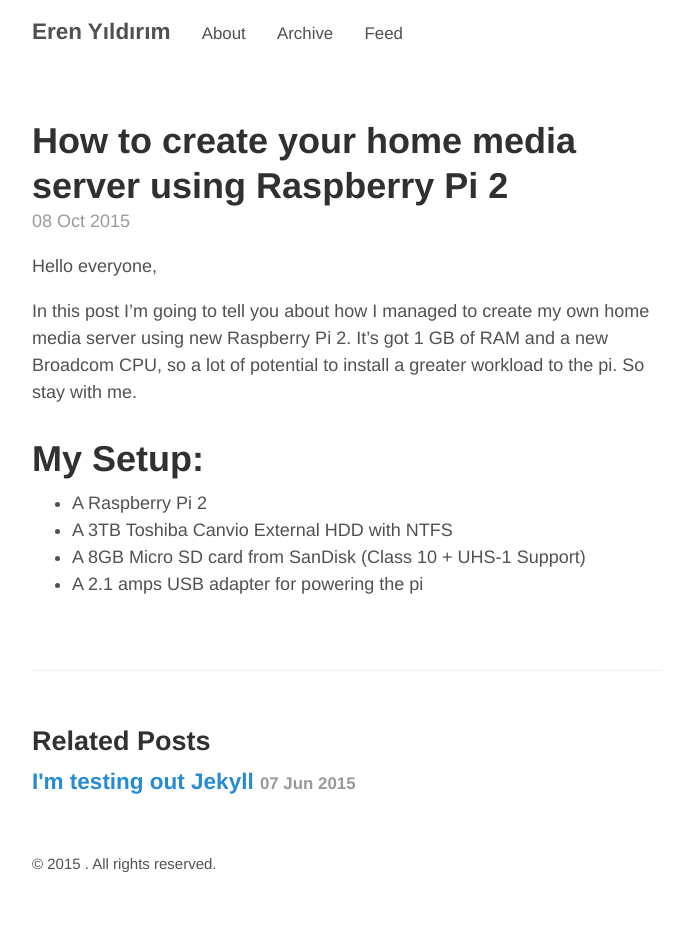
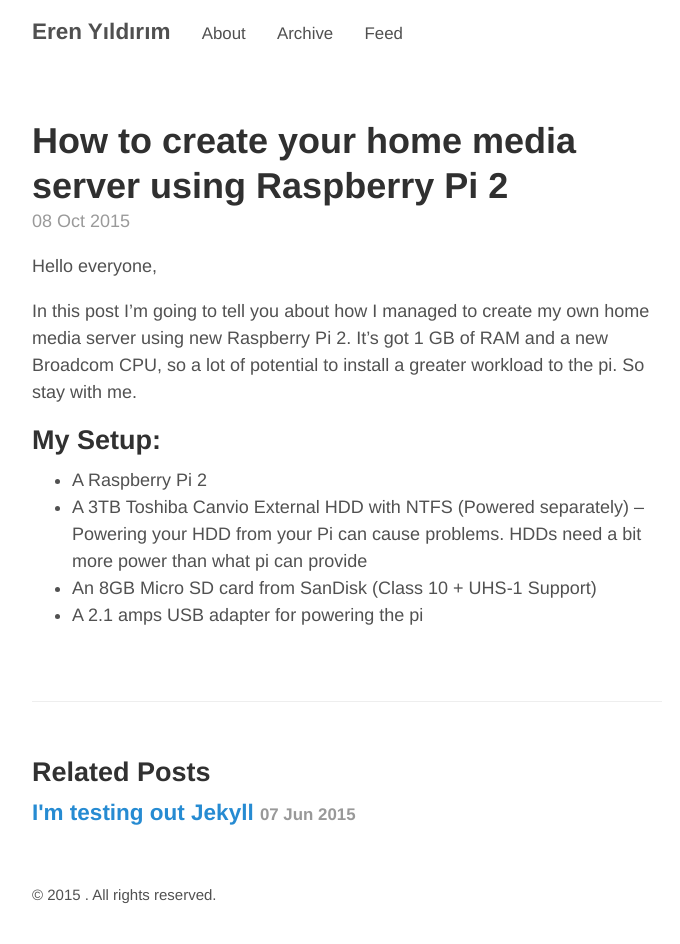
Before and after one commit to ernyldrm/ernyldrm.github.io, a Jekyll site: the page built from _posts/2015-10-08-home-media-server-with-raspberry-pi.md, in a window 1280 px wide. Shown: the whole page, without its empty margins (293-973 px from the left). Built offline with Jekyll 4.4.1, drawn with Linux system fonts in a browser that asks for light colours; before the commit the page ends 913 px from its top, so only the background shows below that.

Commit message:
new post beginning

```diff
--- a/_posts/2015-10-08-home-media-server-with-raspberry-pi.md
+++ b/_posts/2015-10-08-home-media-server-with-raspberry-pi.md
@@ -10,9 +10,10 @@ Hello everyone,
 In this post I'm going to tell you about how I managed to create my own home media server using new Raspberry Pi 2.
 It's got 1 GB of RAM and a new Broadcom CPU, so a lot of potential to install a greater workload to the pi. So stay with me.
 
-# My Setup:
+## My Setup:
 
 - A Raspberry Pi 2
-- A 3TB Toshiba Canvio External HDD with NTFS
-- A 8GB Micro SD card from SanDisk (Class 10 + UHS-1 Support)
+- A 3TB Toshiba Canvio External HDD with NTFS (Powered separately)
+-- Powering your HDD from your Pi can cause problems. HDDs need a bit more power than what pi can provide
+- An 8GB Micro SD card from SanDisk (Class 10 + UHS-1 Support)
 - A 2.1 amps USB adapter for powering the pi
```
